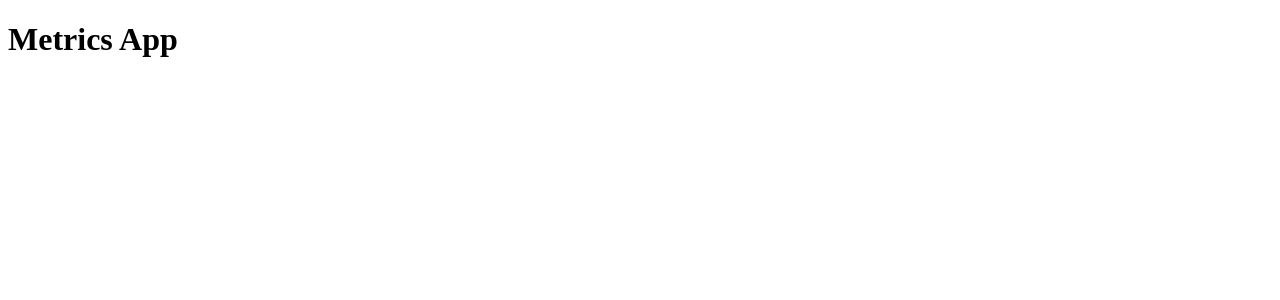
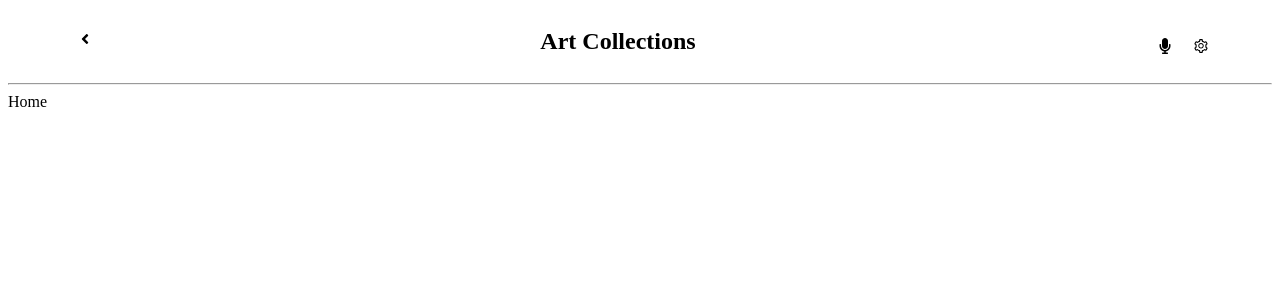
Before and after one commit to yin-ka/crypto-coin-tracker, a React (Create React App) app: page / in a window 1280 px wide. Shown: the top 300 px of the page. Built offline with nearby package versions, Linux system fonts and the light colour scheme.

Commit message:
Set up Navigation

```diff
--- a/package.json
+++ b/package.json
@@ -9,6 +9,8 @@
     "@testing-library/user-event": "^13.5.0",
     "react": "^18.2.0",
     "react-dom": "^18.2.0",
+    "react-icons": "^4.10.1",
+    "react-redux": "^8.1.2",
     "react-router-dom": "^6.14.2",
     "react-scripts": "5.0.1",
     "redux": "^4.2.1",
--- a/src/App.js
+++ b/src/App.js
@@ -1,8 +1,18 @@
+import { BrowserRouter, Routes, Route } from 'react-router-dom';
+import Home from './pages/Home';
+import Layout from './pages/Layout';
+import Detail from './pages/Details';
+
 function App() {
   return (
-    <div>
-      <h1>Metrics App</h1>
-    </div>
+    <BrowserRouter>
+      <Routes>
+        <Route path="/" element={<Layout />}>
+          <Route index element={<Home />} />
+          <Route path="detail" element={<Detail />} />
+        </Route>
+      </Routes>
+    </BrowserRouter>
   );
 }
 
--- /dev/null
+++ b/src/components/Navbar.js
@@ -0,0 +1,19 @@
+import React from 'react';
+import { FaAngleLeft, FaMicrophone } from 'react-icons/fa';
+import { AiOutlineSetting } from 'react-icons/ai';
+import '../styles/Navbar.css';
+
+function Navbar() {
+  return (
+    <nav className="navbar_container">
+      <button className="back_button" type="button" key={Date.now()} aria-label="Back"><FaAngleLeft /></button>
+      <h2>Art Collections</h2>
+      <div className="nav_icons">
+        <span className="nav_icon"><FaMicrophone /></span>
+        <span className="nav_icon"><AiOutlineSetting /></span>
+      </div>
+    </nav>
+  );
+}
+
+export default Navbar;
--- /dev/null
+++ b/src/pages/Details.js
@@ -0,0 +1,9 @@
+import React from 'react';
+
+function Detail() {
+  return (
+    <div>Detail</div>
+  );
+}
+
+export default Detail;
--- /dev/null
+++ b/src/pages/Home.js
@@ -0,0 +1,9 @@
+import React from 'react';
+
+function Home() {
+  return (
+    <div>Home</div>
+  );
+}
+
+export default Home;
--- /dev/null
+++ b/src/pages/Layout.js
@@ -0,0 +1,15 @@
+import React from 'react';
+import { Outlet } from 'react-router-dom';
+import Navbar from '../components/Navbar';
+
+function Layout() {
+  return (
+    <>
+      <Navbar />
+      <hr />
+      <Outlet />
+    </>
+  );
+}
+
+export default Layout;
--- /dev/null
+++ b/src/styles/Navbar.css
@@ -0,0 +1,22 @@
+.navbar_container {
+    display: flex;
+    justify-content: space-between;
+    padding: 0 5%;
+}
+
+.back_button {
+    background: none;
+	color: inherit;
+	border: none;
+	font: inherit;
+	cursor: pointer;
+	outline: inherit;
+}
+
+.nav_icon {
+    padding-left: 20px;
+}
+
+.nav_icons {
+    padding-top: 30px;
+}
```
Also changed, not shown: 1 other file (tests, documents, lock files or other folders).
